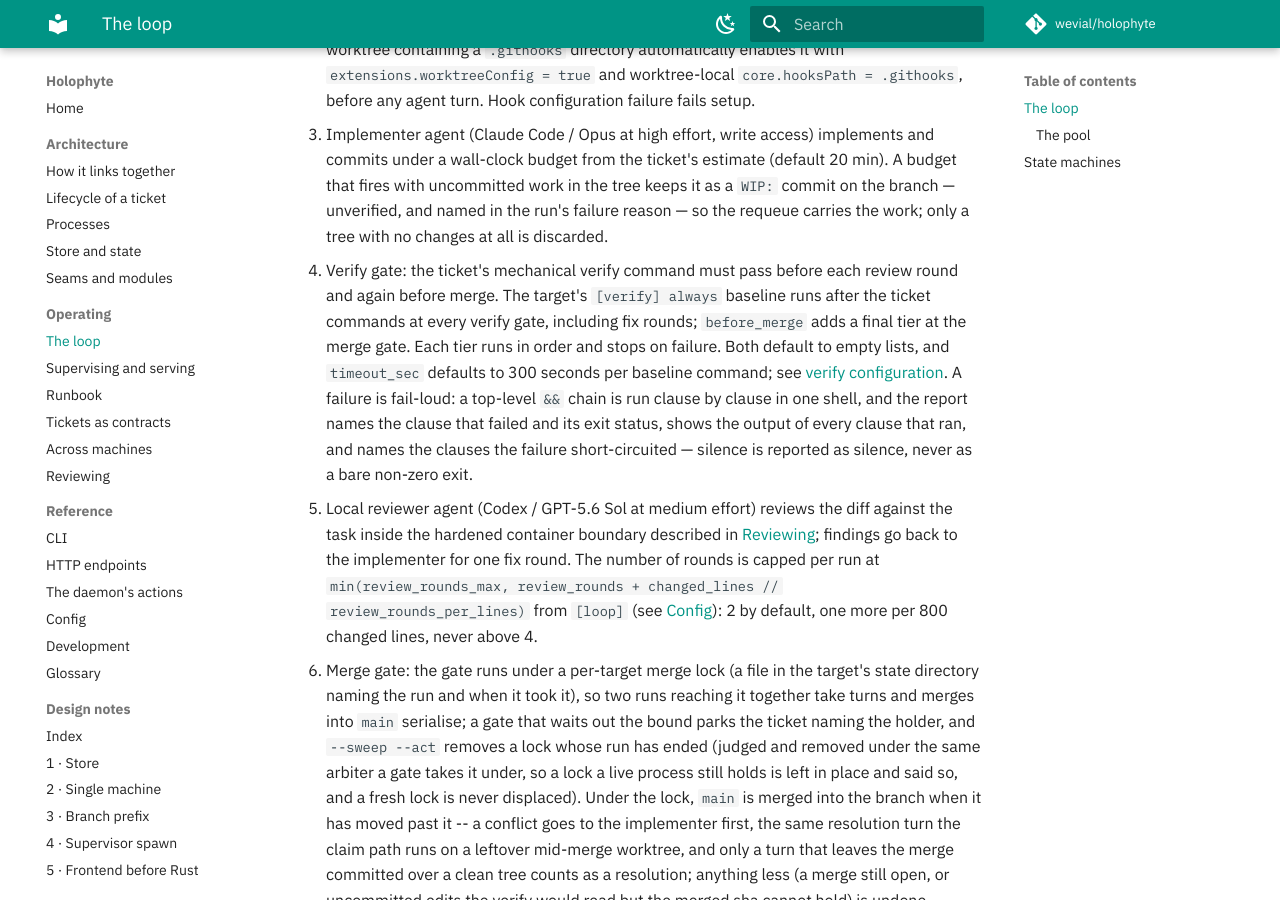
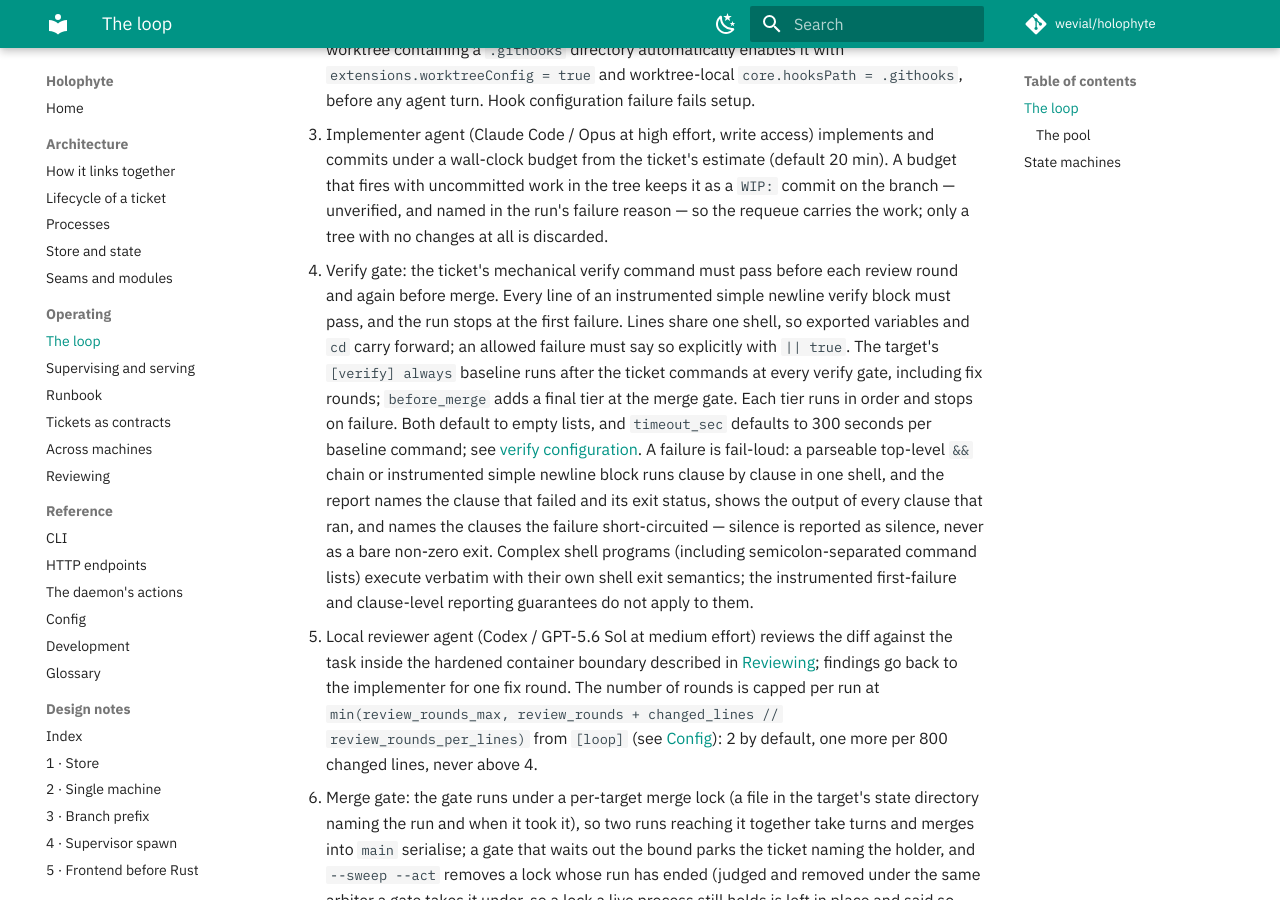
Before and after one commit to wevial/holophyte, an MkDocs documentation site: the page built from docs/loop.md, in a window 1280 px wide and 900 px high, scrolled down 1675 px. Built offline with MkDocs 1.6.1 and Material for MkDocs 9.7.7, drawn with Linux system fonts in a browser that asks for light colours; comment, search, counter and statistics services are not loaded.

Commit message:
fix(gates): stop verify blocks at the first failing line (KO-557) (#103)
Make newline verify blocks stop at the first failing line and report its exit status. Lines still share one shell, preserving exported variables and directory changes; explicit `|| true` remains supported.

```diff
--- a/docs/loop.md
+++ b/docs/loop.md
@@ -87,16 +87,25 @@
    run's failure reason — so the requeue carries the work; only a tree with
    no changes at all is discarded.
 4. Verify gate: the ticket's mechanical verify command must pass before
-   each review round and again before merge. The target's `[verify] always`
+   each review round and again before merge. Every line of an instrumented
+   simple newline verify block must pass, and the run stops at the first
+   failure. Lines share one shell,
+   so exported variables and `cd` carry forward; an allowed failure must
+   say so explicitly with `|| true`. The target's `[verify] always`
    baseline runs after the ticket commands at every verify gate, including
    fix rounds; `before_merge` adds a final tier at the merge gate. Each tier
    runs in order and stops on failure. Both default to empty lists, and
    `timeout_sec` defaults to 300 seconds per baseline command; see
    [verify configuration](config.md#verify). A failure is fail-loud: a
-   top-level `&&` chain is run clause by clause in one shell, and the report
-   names the clause that failed and its exit status, shows the output of
-   every clause that ran, and names the clauses the failure short-circuited
-   — silence is reported as silence, never as a bare non-zero exit.
+   parseable top-level `&&` chain or instrumented simple newline block runs
+   clause by clause in one shell,
+   and the report names the clause that failed and its exit status, shows
+   the output of every clause that ran, and names the clauses the failure
+   short-circuited
+   — silence is reported as silence, never as a bare non-zero exit. Complex
+   shell programs (including semicolon-separated command lists) execute verbatim
+   with their own shell exit semantics; the instrumented first-failure and
+   clause-level reporting guarantees do not apply to them.
 5. Local reviewer agent (Codex / GPT-5.6 Sol at medium effort) reviews the
    diff against the task inside the hardened container boundary described in
    [Reviewing](reviewing.md);
```
Also changed, not shown: docs/config.md (+10 -0 lines), 4 other files.
